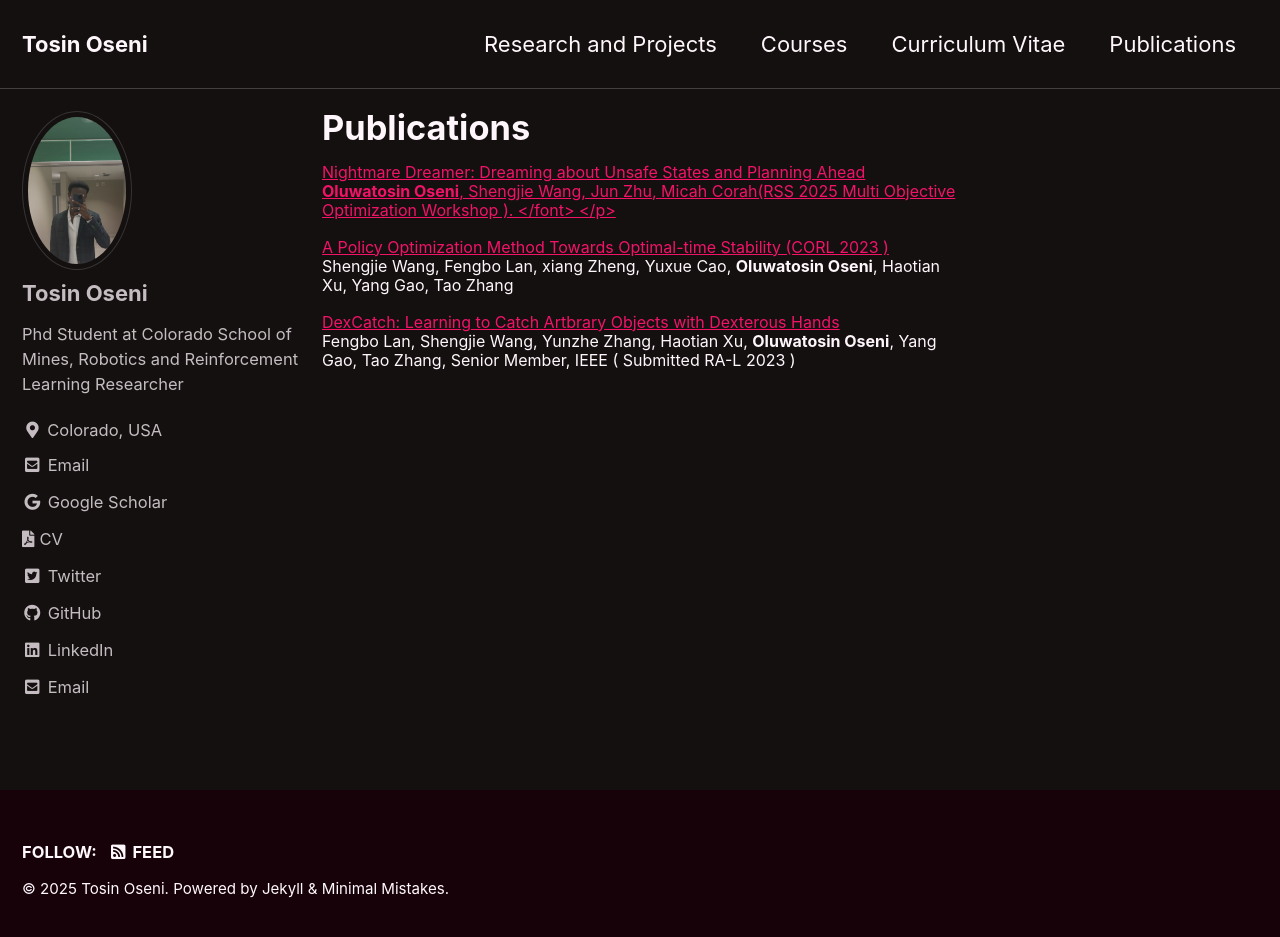
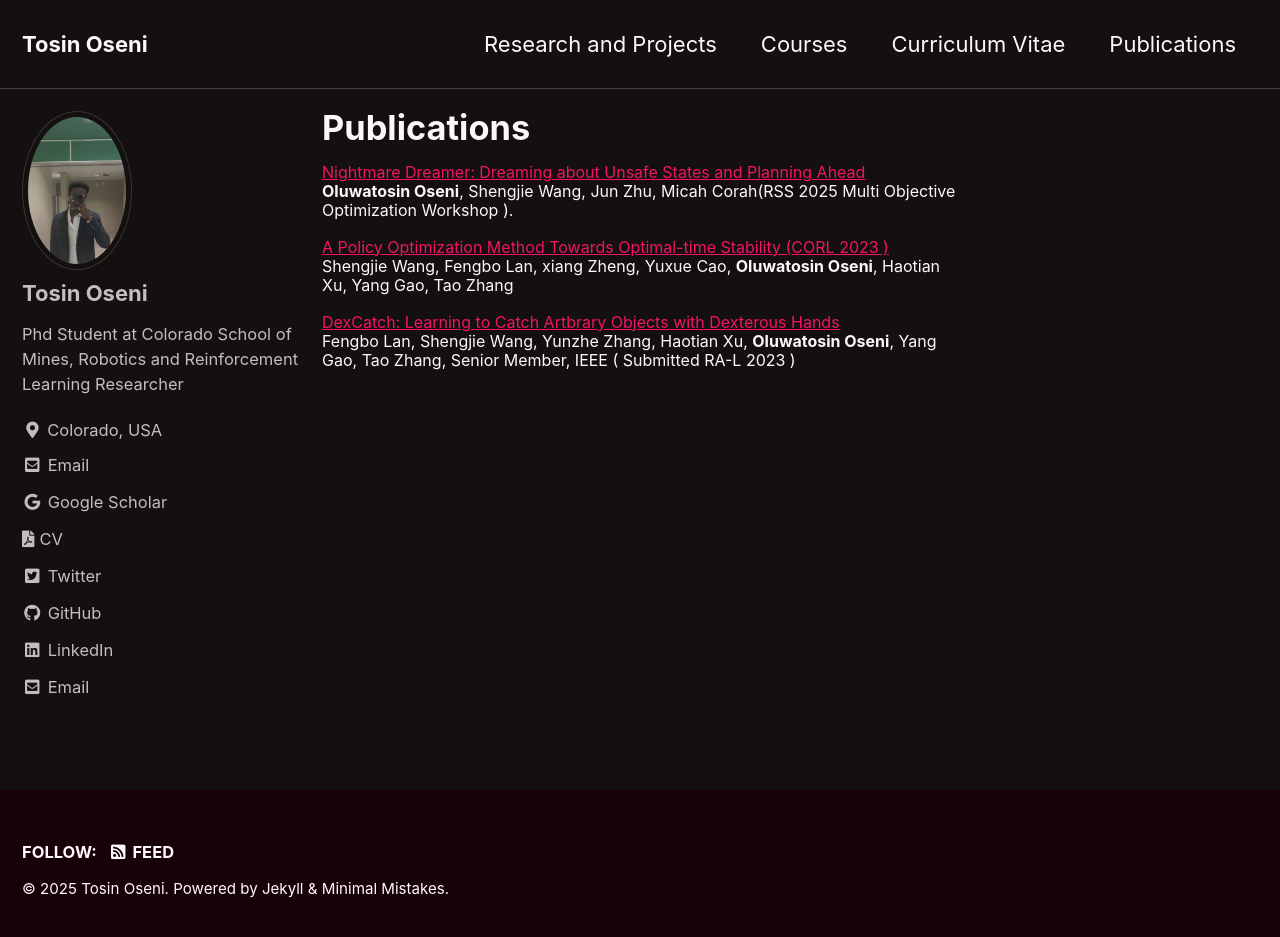
Before and after one commit to tohsin/tohsin.github.io, a Jekyll site: the page built from _pages/publications.md, in a window 1280 px wide and 945 px high. Shown: the top 937 px of the window. Built offline with Jekyll 4.4.1, drawn with Linux system fonts in a browser that asks for light colours; cached includes are drawn as plain includes.

Commit message:
fixed link

```diff
--- a/_pages/publications.md
+++ b/_pages/publications.md
@@ -9,7 +9,7 @@ author_profile: true
 <p class="small">
   <font size="3">
     <a href="/assets/papers/RSS_Dreamer.pdf">
-     Nightmare Dreamer: Dreaming about Unsafe States and Planning Ahead<br />
+     Nightmare Dreamer: Dreaming about Unsafe States and Planning Ahead</a> <br />
       <strong>Oluwatosin Oseni</strong>, Shengjie Wang,  Jun Zhu, Micah Corah(RSS 2025 Multi Objective Optimization Workshop ).
   </font>
 </p>
```
